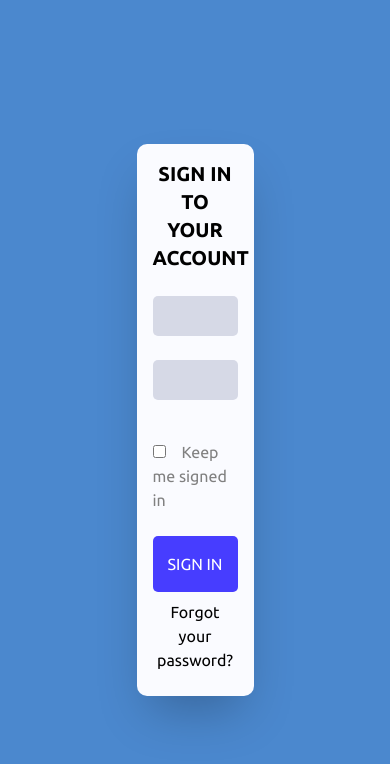
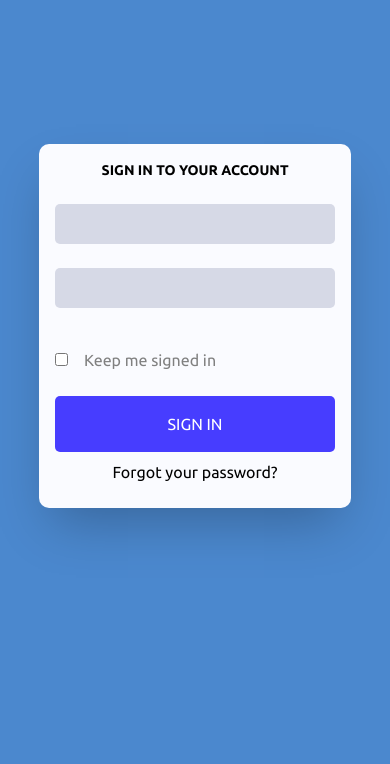
Before and after one commit to Bidex-03/form-validation, a React (Vite) app: page / in a window 390 px wide. Shown: the top 764 px of the page. Built offline with nearby package versions, Linux system fonts and the light colour scheme.

Commit message:
feat: added responsiveness

```diff
--- a/src/components/Form.jsx
+++ b/src/components/Form.jsx
@@ -5,9 +5,9 @@ import Card from "../UI/Card";
 
 const Form = () => {
   return (
-    <Card className="w-[30%] m-auto mt-36 p-4">
+    <Card className="w-[80%] md:w-[50%] lg:w-[30%] m-auto mt-36 p-4">
       <form className="flex flex-col">
-        <h1 className="mb-4 text-center text-Mangolia text-xl font-semibold">
+        <h1 className="mb-4 text-center text-Mangolia text-sm md:text-xl lg:text-xl font-semibold">
           SIGN IN TO YOUR ACCOUNT
         </h1>
 
--- a/tailwind.config.js
+++ b/tailwind.config.js
@@ -5,6 +5,22 @@ module.exports = {
     "./src/**/*.{js,ts,jsx,tsx}",
   ],
   theme: {
+    screens: {
+      "sm": "640px",
+      // => @media (min-width: 640px)
+
+      "md": "768px",
+      // => @media (min-width: 768px)
+
+      "lg": "1024px",
+      // => @media (min-width: 1024px)
+
+      "xl": "1280px",
+      // => @media (min-width: 1280px)
+
+      "2xl": "1536px"
+      // => @media (min-width: 1536px)
+    },
     extend: {
       fontFamily:{
         ubuntu:'Ubuntu'
```
